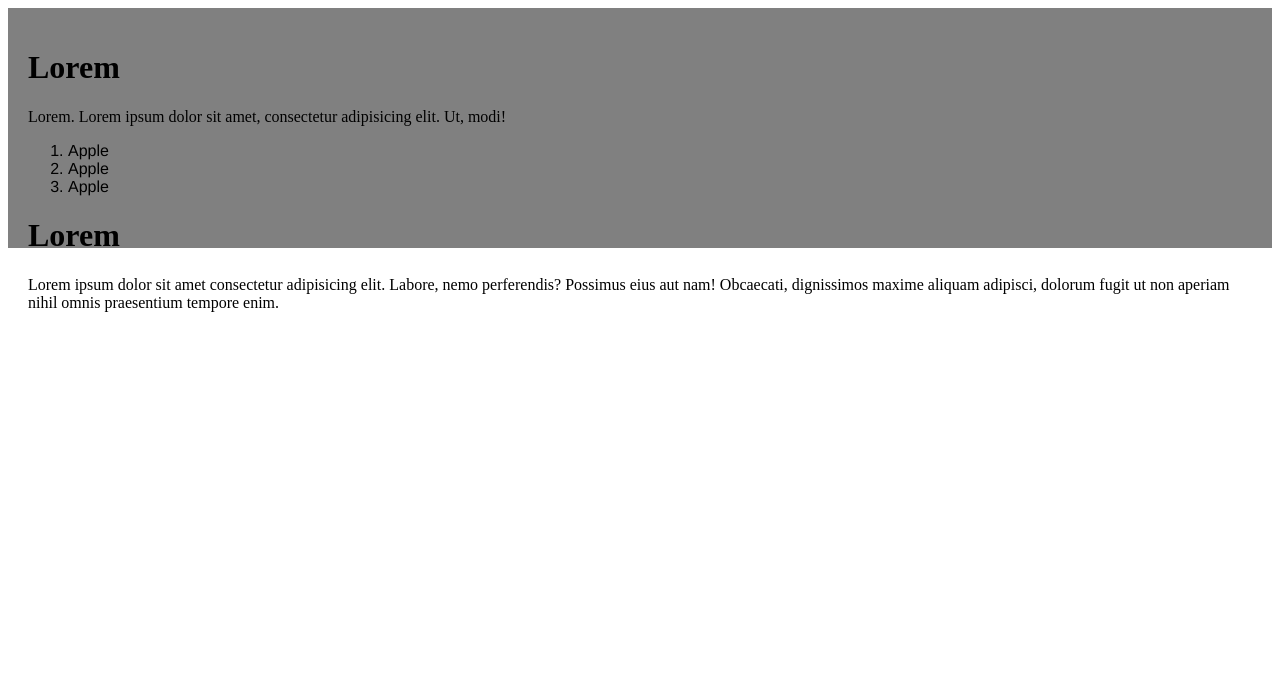
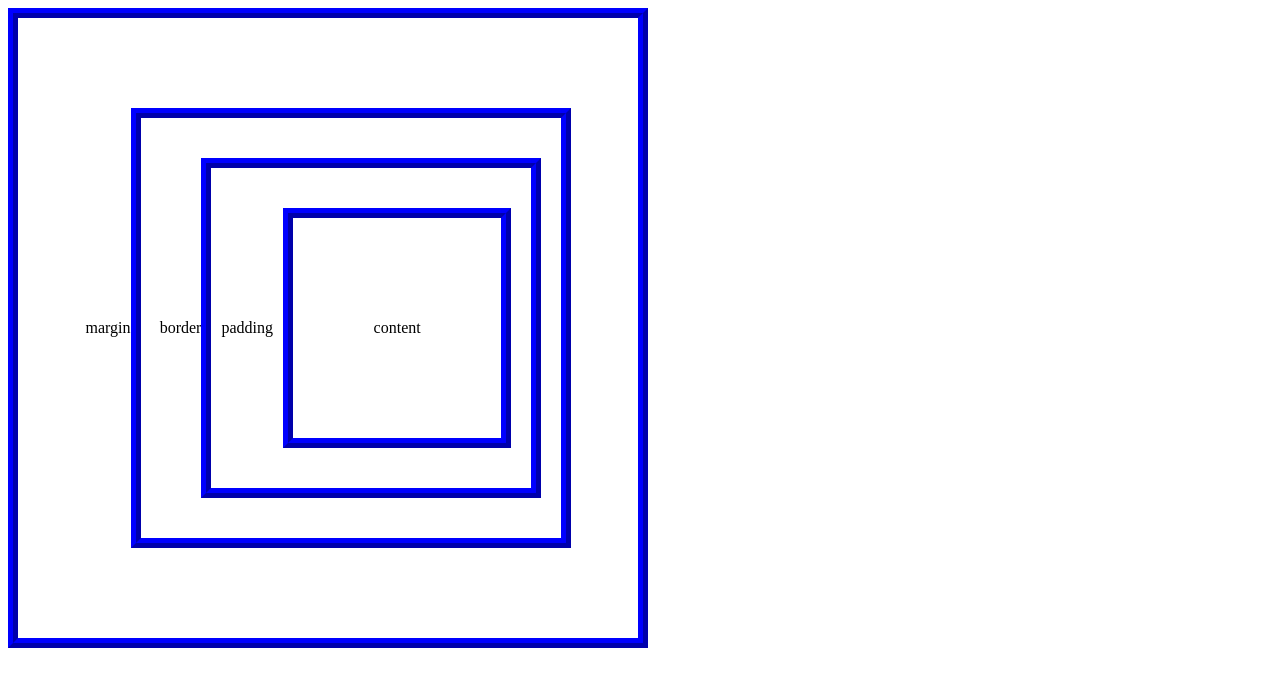
Before and after one commit to Sohrab75/MGH-Classes-HTML-CSS, a plain HTML site: page CSS/Bg_Effects_and_Fonts/Fonts.html in a window 1280 px wide. Drawn offline with Linux system fonts and the light colour scheme.

Commit message:
CSS-BG and Font

```diff
--- a/CSS/Bg_Effects_and_Fonts/Fonts.html
+++ b/CSS/Bg_Effects_and_Fonts/Fonts.html
@@ -5,52 +5,68 @@
     <meta name="viewport" content="width=device-width, initial-scale=1.0">
     <title>Document</title>
     <style>
-        /* tag selector */
-        /* div{
-            background-color: gray;
+        div{
+            padding: 20px;
+            width:700px;
+            height: 700px;
+            display: flex;
+            justify-content: center;
+            align-items: center;
+        }
+        .box_one{
+            width:600px;
+            height: 600px;
+            border-width:10px;
+            border-style:ridge;
+            border-color: blue;
+            padding: 10px;
+        }
+        .box_two{
+            width:400px;
+            height: 400px;
+            border-width:10px;
+            border-style:ridge;
+            border-color: blue;
+            padding: 10px;
+        }
+        .box_three{
+            width:300px;
+            height: 300px;
+            border-width:10px;
+            border-style:ridge;
+            border-color: blue;
+            padding: 10px;
+        }
+        .box_four{
+            margin: 10px;
+            width:200px;
             height: 200px;
-            padding:20px;
-        } */
-
-
-
-        /* id selector */
-        /* #first_div{
-            background-color: gray;
-            height: 200px;
-            padding:20px;
-        } */
-         /* class selector */
-
-        .box_one{
-            background-color: gray;
-            height: 200px;
-            padding:20px;
+            border-width:10px;
+            border-style:ridge;
+            border-color: blue;
+            padding: 10px;
         }
-        .fruit ol li{
-            font-family: 'Franklin Gothic Medium', 'Arial Narrow', Arial, sans-serif;
+        .box_one h4{
+            color: blue;
+            font-size: 30px;
+            font-weight: 800;
+            font-style:normal;
+            font-family:'Franklin Gothic Medium', 'Arial Narrow', Arial, sans-serif;
         }
-
     </style>
 </head>
 <body>
     <div id="first_div" class="box_one">
-        <div>
-            <h1>Lorem</h1>
-            <p>Lorem. Lorem ipsum dolor sit amet, consectetur adipisicing elit. Ut, modi!</p>
+        margin
+        <div class="box_two">
+            border
+            <div class="box_three">
+                padding
+                <div class="box_four">
+                    content
+                </div>
+            </div>
         </div>
-        <div class="fruit">
-            <ol>
-                <li>Apple</li>
-                <li>Apple</li>
-                <li>Apple</li>
-            </ol>
-        </div>
-        <div></div>
-        <div></div>
-        <div></div>
-        <h1>Lorem</h1>
-        <p>Lorem ipsum dolor sit amet consectetur adipisicing elit. Labore, nemo perferendis? Possimus eius aut nam! Obcaecati, dignissimos maxime aliquam adipisci, dolorum fugit ut non aperiam nihil omnis praesentium tempore enim.</p>
     </div>
 </body>
 </html>
```
Also changed, not shown: CSS/Bg_Effects_and_Fonts/background.html (+42 -1 lines).
